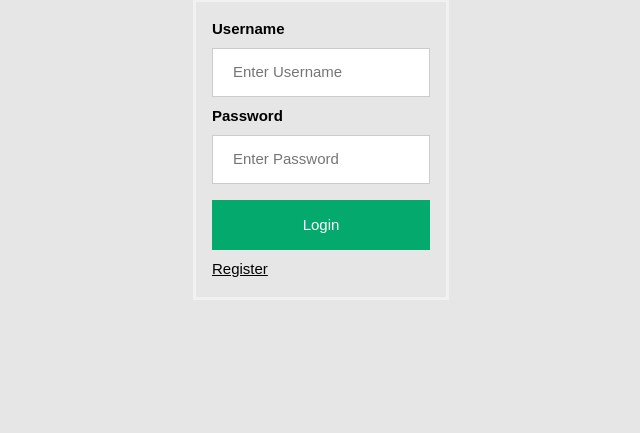
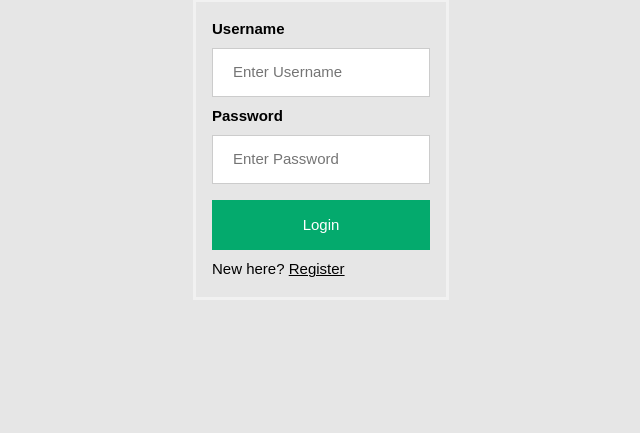
Before and after one commit to DominikPott/practicer-flask, a Flask app: page /auth/login in a window 1280 px wide. Shown: the part 40-473 px from the top of the page, without its empty margins (319-959 px from the left). Run offline with Flask 2, Linux system fonts and the light colour scheme.

Commit message:
info text for login

```diff
--- a/practicer_flask/templates/auth/login.html
+++ b/practicer_flask/templates/auth/login.html
@@ -15,7 +15,7 @@
 
             <button type="submit">Login</button>
 
-            <label><a href="{{ url_for('auth.register') }}">Register</a></label>
+            New here? <label><a href="{{ url_for('auth.register') }}">Register</a></label>
         </div>
     </form>
 </div>
```
